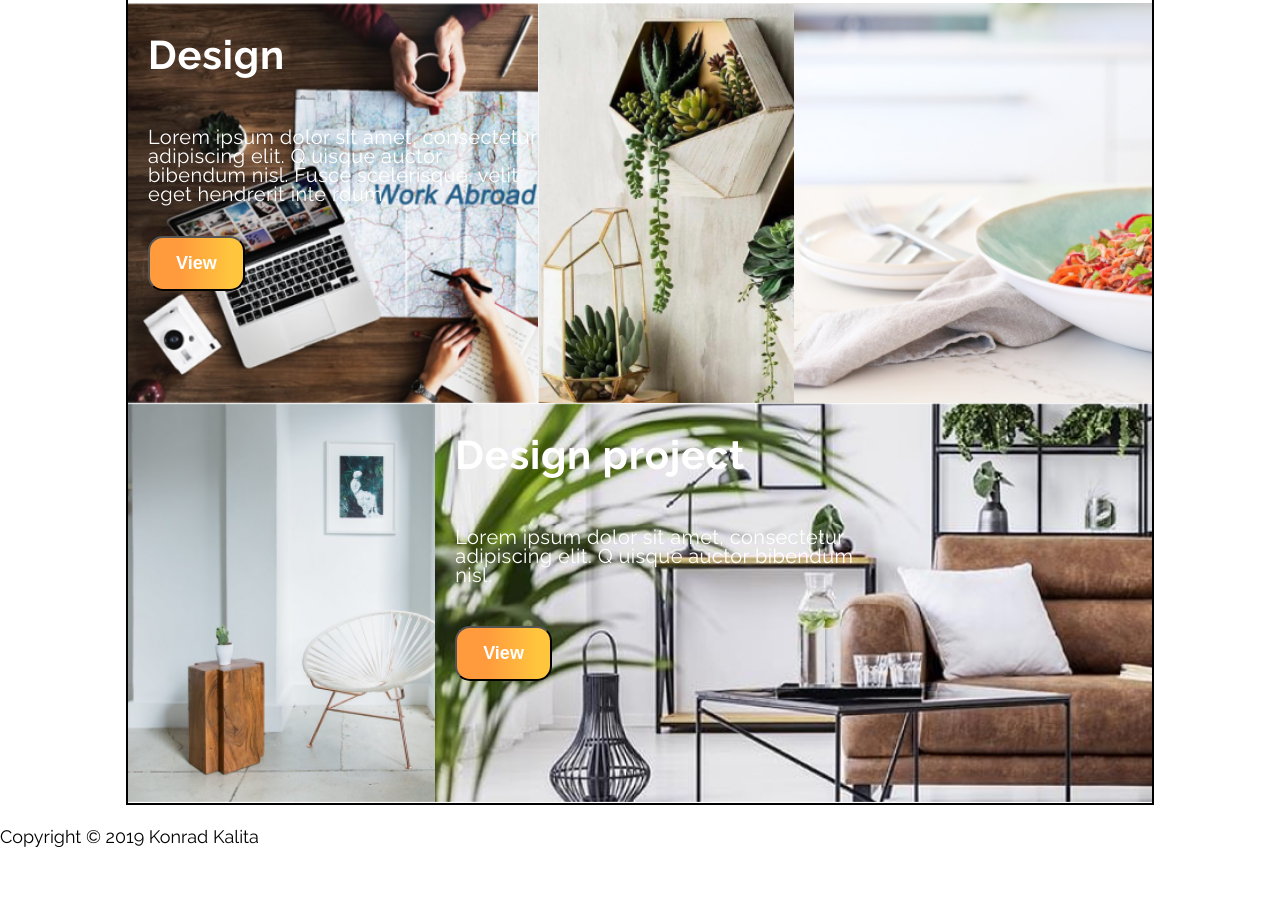
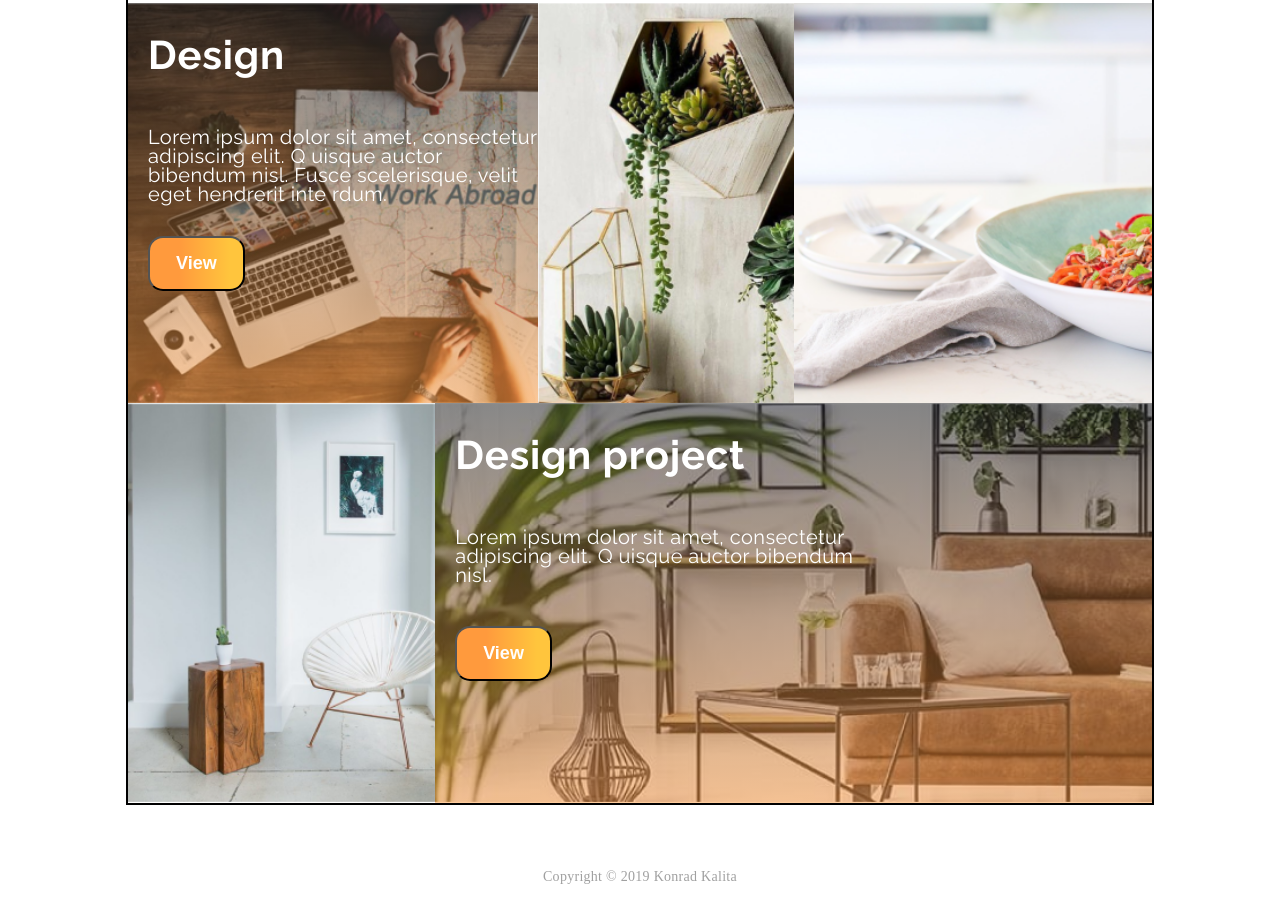
Before and after one commit to KalitaKonrad/LandingPage, a plain HTML site: page index.html in a window 1280 px wide. Shown: the part 2348-3247 px from the top of the page. Before the commit the page ends 3216 px from the top, so only its background shows below. Drawn offline with Linux system fonts and the light colour scheme.

Commit message:
Add linear gradient to potrfolio photos, add footer style

```diff
--- a/css/buttons.css
+++ b/css/buttons.css
@@ -94,3 +94,7 @@ i.fa-github {
   cursor: pointer;
   transition: all 0.2s ease-in-out;
 }
+
+.design_button:focus, .button:focus {
+  outline: none;
+}
--- a/css/styles.css
+++ b/css/styles.css
@@ -333,7 +333,8 @@ ul.core_skills {
   flex-flow: column wrap;
   grid-column: 1/3;
   grid-row: 1/2;
-  background-image: url('/img/design_projects/first.png');
+  background-image: linear-gradient(180deg, rgba(34, 34, 34, 0.5) 0%, rgba(255, 154, 61, 0.5) 100%),
+    url('/img/design_projects/first.png');
   background-repeat: no-repeat;
   background-size: cover;
   color: #FFFFFF;
@@ -394,7 +395,8 @@ ul.core_skills {
   flex-flow: column wrap;
   grid-column: 2/5;
   grid-row: 2/3;
-  background-image: url('/img/design_projects/fifth.png');
+  background-image: linear-gradient(180deg, rgba(34, 34, 34, 0.5) 0%, rgba(255, 154, 61, 0.5) 100%),
+  url('/img/design_projects/fifth.png');
   background-repeat: no-repeat;
   background-size: cover;
   color: #FFFFFF;
@@ -424,3 +426,22 @@ ul.core_skills {
 .item-e:hover {
   transform: scale(1.1);
 }
+
+
+
+
+
+/* footer */
+
+footer {
+  position: relative;
+  font-family: Ubuntu;
+  font-style: normal;
+  font-weight: normal;
+  font-size: 14px;
+  line-height: 16px;
+  padding-top: 50px;
+  text-align: center;
+  letter-spacing: 0.02em;
+  color: #A0A0A0;
+}
--- a/index.html
+++ b/index.html
@@ -159,6 +159,10 @@
         </div>
       </div>
     </section>
+
+    <section class="">
+
+    </section>
     <footer>
       <p>Copyright &copy; 2019 Konrad Kalita</p>
     </footer>
```
